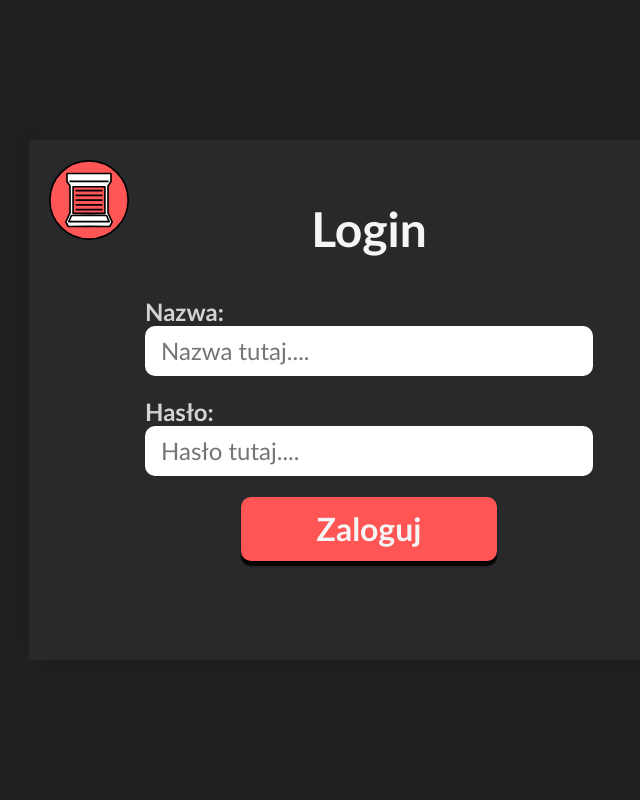
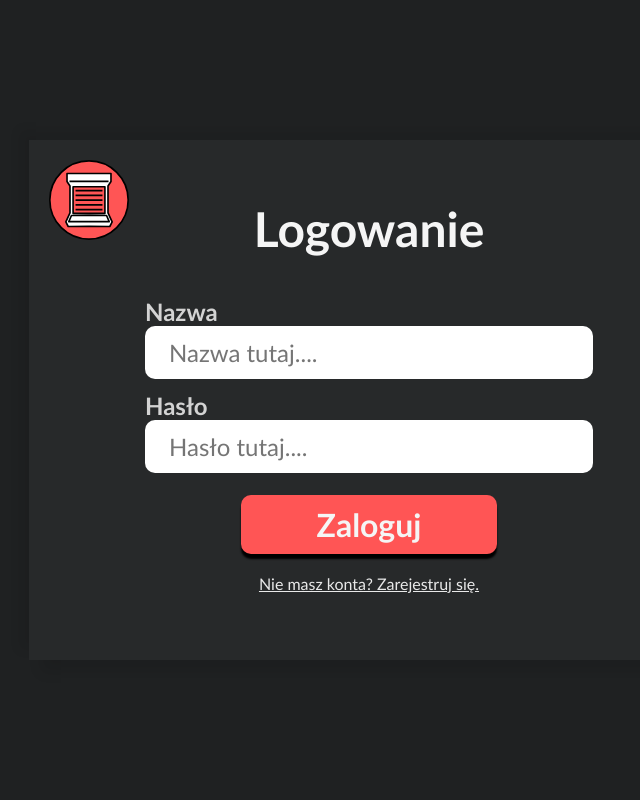
Before and after one commit to AntoniosSecret/Praca-Projekt-PZAW, a Django app: page /games/login/ in a window 1280 px wide. Shown: the whole page, without its empty margins (271-911 px from the left). Run offline with Django 5.2, Linux system fonts and the light colour scheme.

Commit message:
Logika rejestracji.

```diff
--- a/somegames/games/forms.py
+++ b/somegames/games/forms.py
@@ -5,12 +5,14 @@ class LoginForm(forms.Form):
     username = forms.CharField(
         max_length=36,
         label='Nazwa',
+        label_suffix='',
         widget=forms.TextInput,
     )
 
     password = forms.CharField(
         min_length=8,
         label='Hasło',
+        label_suffix='',
         widget=forms.PasswordInput,
     )
 
--- a/somegames/games/static/games/style.css
+++ b/somegames/games/static/games/style.css
@@ -11,6 +11,22 @@
 
 ::selection {
     background-color: var(--secondary);
+}
+
+::-webkit-scrollbar {
+    width: 10px;
+}
+
+::-webkit-scrollbar-track {
+    background-color: var(--second-light);
+}
+
+::-webkit-scrollbar-thumb {
+    background-color: var(--secondary);
+}
+
+::-webkit-scrollbar-thumb:hover {
+    background-color: var(--secondary-hover);
 }
 
 * {
@@ -178,29 +231,30 @@ main {
     height: 60%;
 
     background-color: var(--second-dark);
-    box-shadow: 12px 12px 12px rgba(0, 0, 0, 0.1),
-    -10px -10px 10px rgba(0, 0, 0, 0.07);
+    box-shadow: 12px 12px 12px rgba(0, 0, 0, 0.1), -10px -10px 10px rgba(0, 0, 0, 0.07);
+
+    overflow-y: auto;
 
     z-index: 0;
 }
 
-#loginForm > label, .form-input, .form-button {
+.form1 > label, div > input[type=text], input[type=password], .form-button {
     box-sizing: border-box;
 
     margin-inline: auto;
 }
 
-#loginForm > img {
+.form1 > img {
     position: absolute;
     width: 80px;
 }
 
-#loginForm > h2 {
+.form1 > h2 {
     text-align: center;
     font-size: 3rem;
 }
 
-#loginForm > div > label {
+.form1 > div > label {
     display: block;
 
     color: lightgray;
@@ -214,17 +268,15 @@ main {
     font-weight: bold;
 }
 
-.form-input {
+.form1 > div > input[type=text], input[type=password] {
     display: block;
 
     width: 70%;
-    height: 50%;
+    padding: 0.5em 1em 0.5em 1em;
 
-    margin-bottom: 5vh;
+    margin-bottom: 0.5em;
 
     font-size: 1.5rem;
-
-    padding-inline: 1rem;
 
     border: none;
     border-radius: 10px;
@@ -236,7 +288,11 @@ main {
     display: block;
 
     width: 40%;
-    height: 4rem;
+
+    margin-top: 10px;
+    margin-bottom: 20px;
+
+    padding: 10px 0 10px 0;
 
     font-size: 2rem;
     font-weight: bold;
@@ -261,6 +317,27 @@ main {
     transform: translateY(5px);
 
     box-shadow: none;
+}
+
+.form-link {
+    width: max-content;
+
+    margin-inline: auto;
+
+    text-align: center;
+    font-size: 1rem;
+
+    transition: 200ms;
+}
+
+.form-link:any-link {
+    color: var(--base-light);
+}
+
+.form-link:hover {
+    filter: brightness(80%);
+
+    transition: 200ms;
 }
 
 .message {
--- a/somegames/games/templates/games/login.html
+++ b/somegames/games/templates/games/login.html
@@ -5,12 +5,17 @@
 <main>
     {% include 'games/messages.html' %}
 
-    <form method="post" action="{% url 'login' %}" id="loginForm">
+    <form method="post" action="{% url 'login' %}" id="loginForm" class="form1">
         {% csrf_token %}
+
         <img src="{% static 'games/favicon.svg' %}" alt="Logo">
-        <h2>Login</h2>
+        <h2>{{ title }}</h2>
+
         {{ form }}
+
         <input type="submit" value="Zaloguj" class="form-button">
+
+        <a href="{% url 'register' %}" class="form-link">Nie masz konta? Zarejestruj się.</a>
     </form>
 </main>
 {% endblock %}
--- a/somegames/games/views.py
+++ b/somegames/games/views.py
@@ -2,17 +2,17 @@ from django.shortcuts import render, redirect
 from django.contrib.auth import authenticate, login, logout
 from django.contrib import messages
 from .forms import LoginForm
-
+from django.http import HttpResponse
+from django.contrib.auth.forms import UserCreationForm
 
 def home(request):
     context = {
-        'title': 'Strona Główna'
+        'title': 'Strona Główna',
     }
     if request.user.is_authenticated:
         retcode = 200
         return render(request, 'games/home.html', context, status=retcode)
     else:
-        retcode = 400
         messages.info(request, "Zaloguj się, by wejść na stronę")
         return redirect('login')
 
@@ -23,25 +23,27 @@ def login_user(request):
         'form': LoginForm(),
     }
     if request.user.is_authenticated:
-        retcode = 400
         messages.info(request, "Już jesteś zalogowany/a.")
         return redirect('home')
     else:
         retcode = 200
         if request.method == "POST":
-            username = request.POST['username']
-            password = request.POST['password']
+            form = LoginForm(request.POST)
+            if form.is_valid():
+                username = form.cleaned_data['username']
+                password = form.cleaned_data['password']
 
-            user = authenticate(request, username=username, password=password)
+                user = authenticate(request, username=username, password=password)
 
-            if user is not None:
-                login(request, user)
-                messages.success(request, "Zalogowano pomyślnie.")
-                return redirect('home')
+                if user is not None:
+                    login(request, user)
+                    messages.success(request, "Zalogowano pomyślnie.")
+                    return redirect('home')
+                else:
+                    messages.error(request, "Nieprawidłowy login lub hasło. Spróbuj ponownie.")
+                    return redirect('login')
             else:
-                retcode = 401
-                messages.error(request, "Nieprawidłowy login lub hasło. Spróbuj ponownie.")
-                return redirect('login')
+                return HttpResponse('Invalid')
         else:
             return render(request, 'games/login.html', context, status=retcode)
 
@@ -53,11 +55,24 @@ def logout_user(request):
 
 
 def register_user(request):
-    retcode = 200
     context = {
-        'title': 'Rejestracja'
+        'title': 'Rejestracja',
+        'form': UserCreationForm()
     }
-    return render(request, 'games/register.html', context, status=retcode)
+    if request.user.is_authenticated:
+        messages.info(request, "Już jesteś zalogowany/a.")
+        return redirect('home')
+    else:
+        retcode = 200
+        if request.method == "POST":
+            form = UserCreationForm(request.POST)
+            if form.is_valid():
+                form.save()
+                messages.success(request, "Zarejestrowano pomyślnie.")
+                return redirect('login')
+            else:
+                messages.error(request, "Niepoprawny formularz.")
+        return render(request, 'games/register.html', context, status=retcode)
 
 
 def all_games(request):
```
Also changed, not shown: other parts of somegames/games/static/games/style.css (+37 -0 lines), somegames/games/templates/games/register.html (+9 -11 lines), somegames/db.sqlite3.
